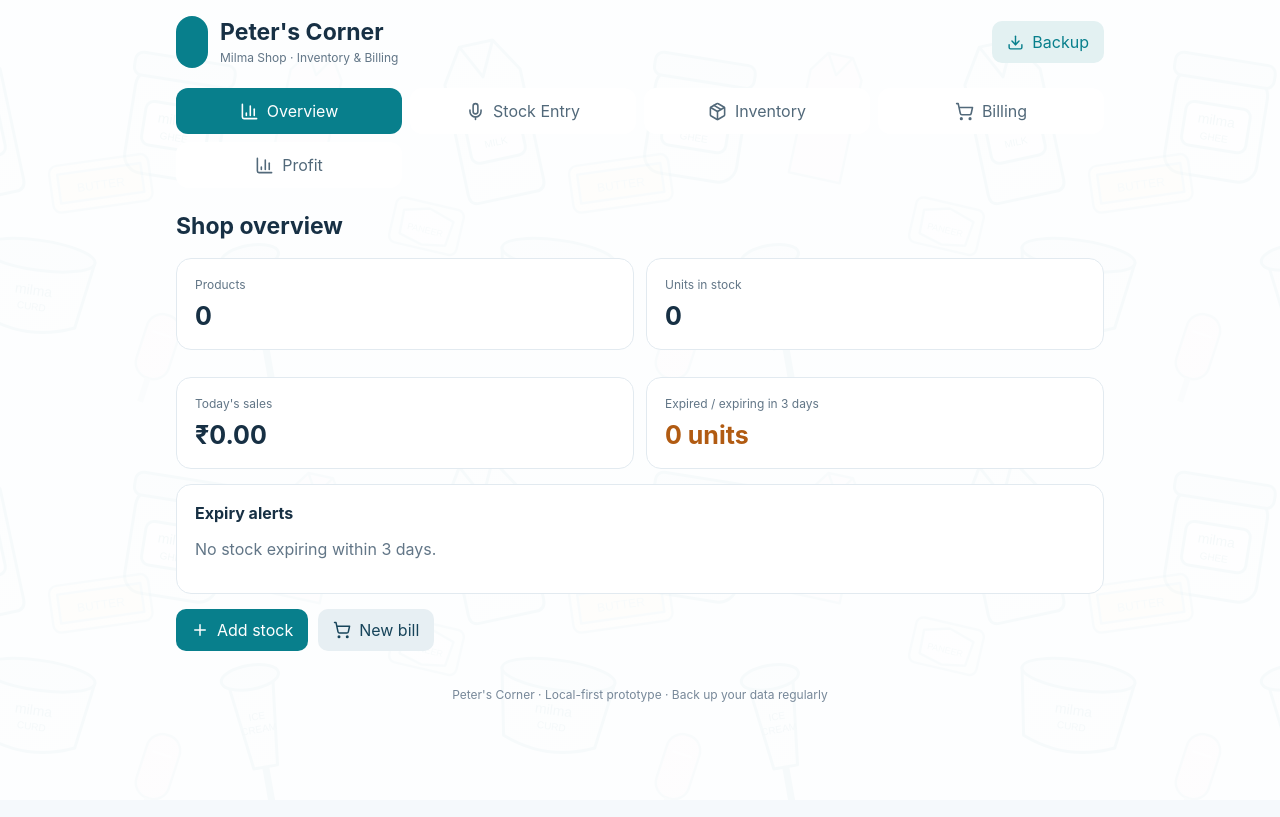
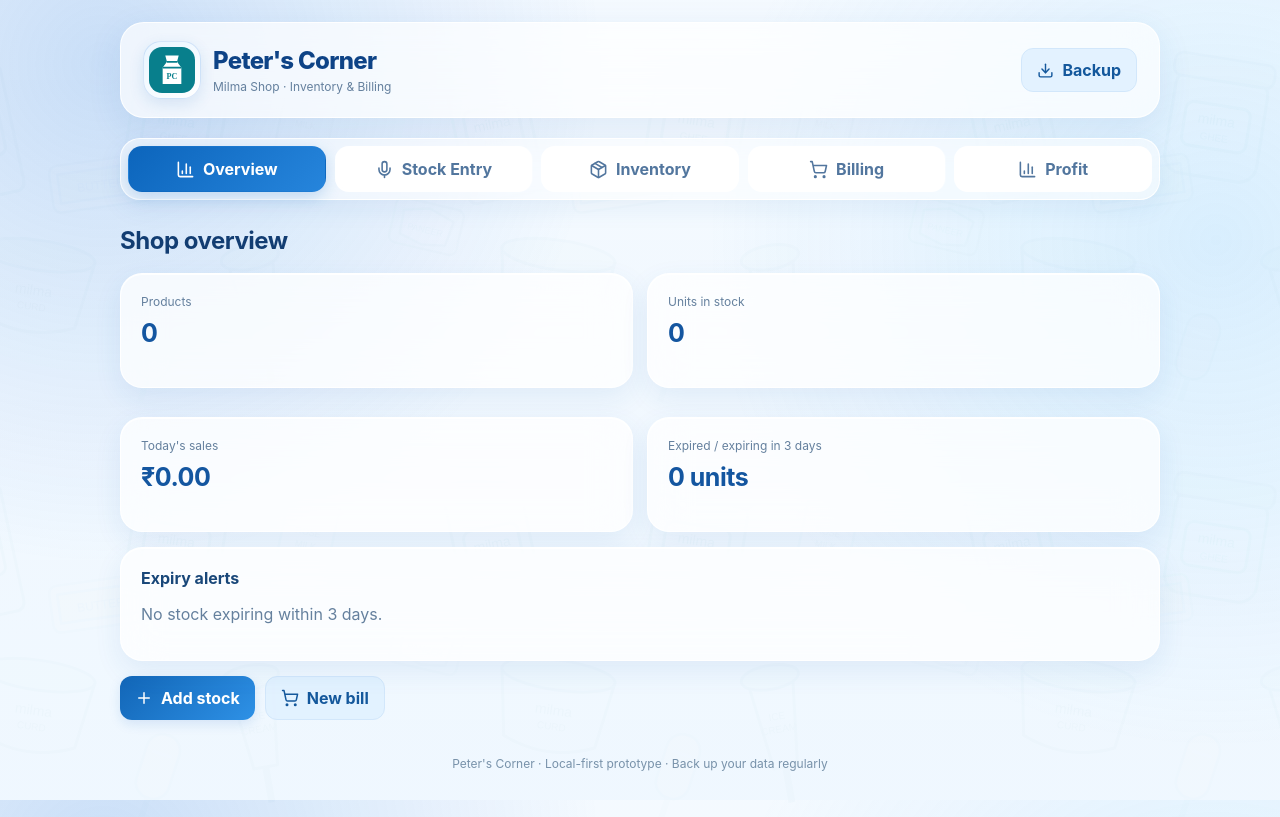
Before and after one commit to neethurajukr/peters-corner-pwa, a React (Vite) app: page / in a window 1280 px wide. Built offline with nearby package versions, Linux system fonts and the light colour scheme.

Commit message:
Apply modern blue and white glassmorphism design across PWA

```diff
--- a/src/style.css
+++ b/src/style.css
@@ -16,3 +16,37 @@ body {
   -webkit-backdrop-filter: blur(5px);
 }
 nav .active { background-color: #087f8c; color: white; }
+
+
+/* Peter's Corner — modern Milma-blue glass interface */
+:root{font-family:Inter,ui-sans-serif,system-ui,-apple-system,"Segoe UI",sans-serif;color:#15365c;background:#eaf4ff}
+body{min-height:100vh;background-color:#edf6ff;background-image:radial-gradient(circle at 8% 8%,rgba(49,126,221,.22),transparent 36%),radial-gradient(circle at 95% 30%,rgba(102,191,249,.19),transparent 38%),linear-gradient(rgba(245,250,255,.89),rgba(240,248,255,.91)),url('/milma-pattern.svg');background-size:auto,auto,auto,520px 420px;background-attachment:fixed}
+.app{max-width:1080px;padding:22px 20px}
+header{padding:18px 22px;border:1px solid rgba(255,255,255,.85);border-radius:24px;background:rgba(255,255,255,.68);box-shadow:0 10px 34px rgba(31,96,174,.10);backdrop-filter:blur(20px);-webkit-backdrop-filter:blur(20px)}
+.logo{width:58px;height:58px;padding:5px;display:flex;align-items:center;justify-content:center;background:linear-gradient(145deg,#e9f5ff,#fff);border:1px solid rgba(73,137,220,.2);border-radius:18px;box-shadow:0 5px 15px rgba(19,93,179,.12)}
+.logo img{width:100%;height:100%;object-fit:contain;border-radius:13px}
+h1{color:#0e4386;font-size:24px;font-weight:800;letter-spacing:-.7px}
+h2{color:#123d72;font-size:24px;letter-spacing:-.5px}
+h3{color:#194779}
+.brand small,small,.muted{color:#65809e}
+nav{display:grid;grid-template-columns:repeat(5,minmax(0,1fr));gap:9px;margin:18px 0 26px;padding:7px;border:1px solid rgba(255,255,255,.9);border-radius:20px;background:rgba(255,255,255,.52);box-shadow:0 8px 26px rgba(31,96,174,.07);backdrop-filter:blur(18px);-webkit-backdrop-filter:blur(18px)}
+nav button{min-width:0;border:1px solid transparent;border-radius:14px;padding:12px 5px;background:transparent;color:#52769e;font-weight:650;transition:background .2s,transform .2s}
+nav button:hover{background:rgba(221,239,255,.85);transform:translateY(-1px)}
+nav button.active,nav .active{background:linear-gradient(135deg,#0c65bc,#2685dc);color:white;box-shadow:0 5px 16px rgba(25,109,201,.22)}
+.panel{background:rgba(255,255,255,.74);border:1px solid rgba(255,255,255,.92);border-radius:22px;padding:20px;box-shadow:0 10px 28px rgba(33,103,173,.09),inset 0 1px 0 rgba(255,255,255,.9);backdrop-filter:blur(20px);-webkit-backdrop-filter:blur(20px)}
+.stats{gap:14px}.stats .panel{min-height:115px}.stats strong{color:#1456a0;letter-spacing:-.5px}
+input,select{border:1px solid #c8ddef;border-radius:12px;background:rgba(255,255,255,.86);color:#183d68;transition:border-color .2s,box-shadow .2s}
+input:focus,select:focus{outline:none;border-color:#338ee0;box-shadow:0 0 0 3px rgba(51,142,224,.13)}
+button:not(nav button):not(.textbtn):not(.product){background:linear-gradient(135deg,#1266b7,#2e91e6);color:#fff;border-radius:12px;box-shadow:0 4px 12px rgba(20,102,192,.13);font-weight:650}
+button:not(nav button):not(.textbtn):not(.product):hover{filter:brightness(1.04)}
+.ghost,.secondary{background:rgba(226,242,255,.94)!important;color:#14589c!important;box-shadow:none!important;border:1px solid #d2e7fb!important}
+.product{background:rgba(240,248,255,.82);border:1px solid #d9eafa;border-radius:14px;transition:transform .2s,box-shadow .2s}
+.product:hover{transform:translateY(-2px);box-shadow:0 7px 18px rgba(29,97,173,.1)}
+.notice,.transcript{background:rgba(223,242,255,.9);border-color:#b7dbf4;color:#225582}
+.line{border-bottom-color:#e5eef9}
+.textbtn{color:#1b6cbb}.delete-product{color:#b13f4c}
+.inventory-tools{display:flex;align-items:center;gap:10px;flex-wrap:wrap}
+.voice-suggestions{padding:12px;border-radius:14px;background:rgba(230,244,255,.8);border:1px solid #d3e9fb}
+footer{color:#7892aa}
+@media(max-width:600px){.app{padding:12px}header{padding:12px 13px;border-radius:18px;gap:9px}.logo{width:46px;height:46px;border-radius:14px}h1{font-size:19px}h2{font-size:21px}nav{gap:3px;padding:5px;border-radius:15px}nav button{padding:10px 2px;border-radius:11px;font-size:10px;gap:4px}nav button svg{width:18px;height:18px}.panel{padding:15px;border-radius:17px}.stats{gap:9px}.stats strong{font-size:20px}.twocol{gap:9px}.inline{min-width:0}.inline input{min-width:0}}
+@media(prefers-reduced-motion:reduce){nav button,.product,input,select{transition:none!important}}
```
